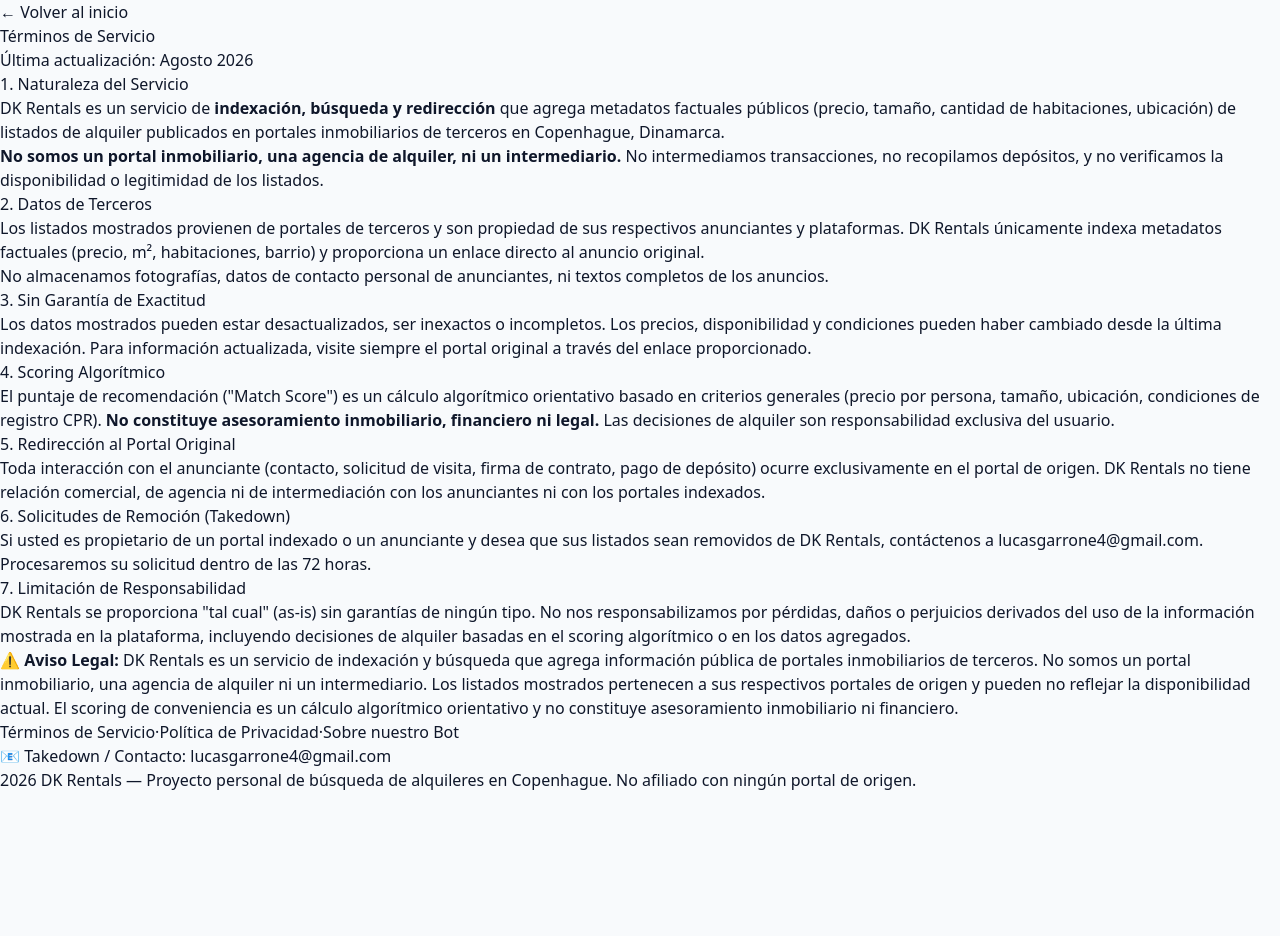
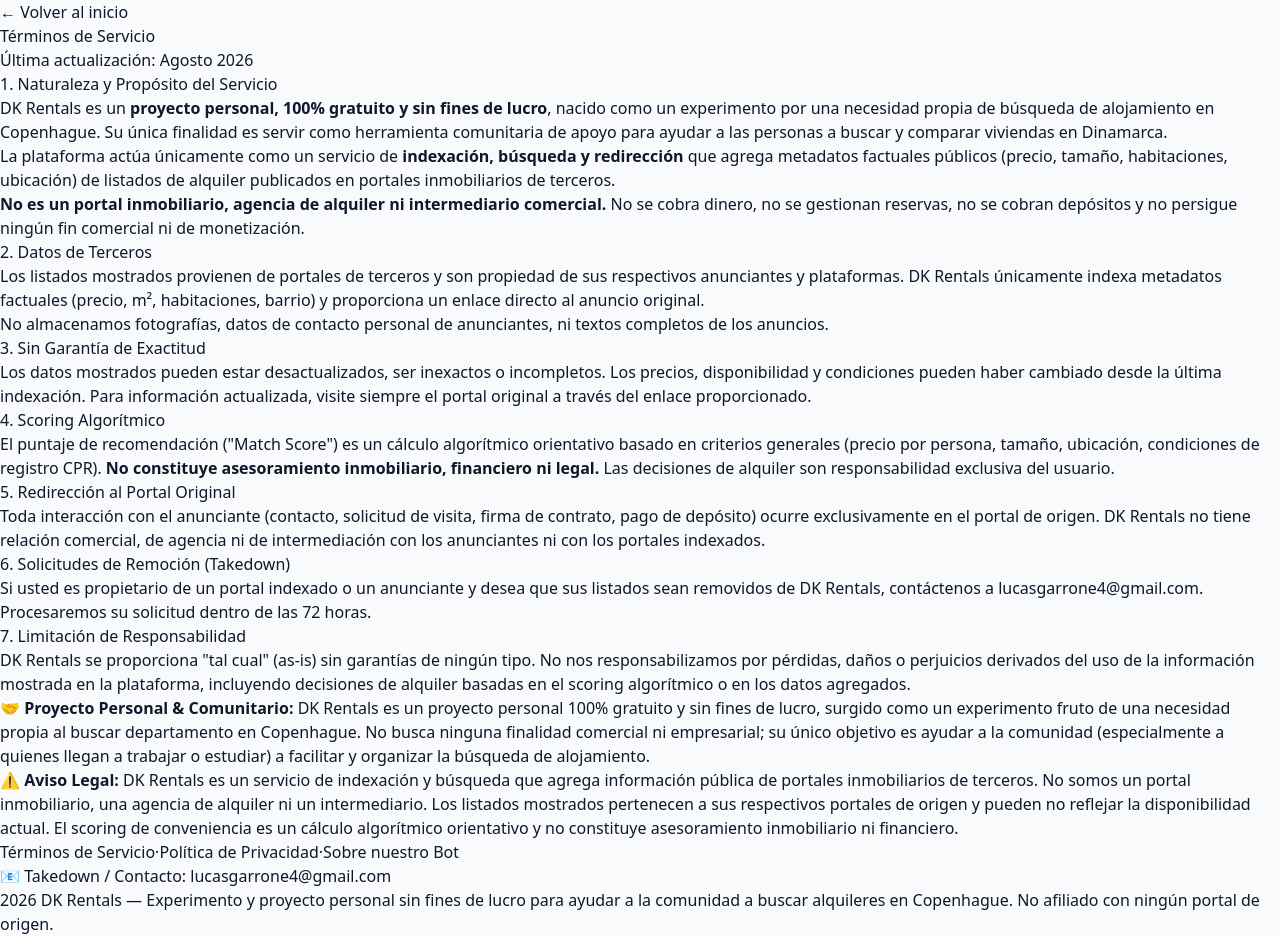
Before and after one commit to lucasGarrone2/DkApp, a Next.js app in the folder frontend/: page /legal in a window 1280 px wide. Before the commit the page ends 800 px from the top, so only its background shows below. Built offline with nearby package versions, Linux system fonts and the light colour scheme.

Commit message:
docs: reinforce personal non-profit community project purpose across footer, header, and legal pages

```diff
--- a/frontend/src/app/bot-info/page.tsx
+++ b/frontend/src/app/bot-info/page.tsx
@@ -19,9 +19,7 @@
           <section>
             <h2 className="text-lg font-bold text-slate-900 dark:text-white">What is DkApp-Bot?</h2>
             <p>
-              DkApp-Bot is an automated web crawler operated by DK Rentals, a personal project that aggregates publicly available
-              rental listing metadata in Copenhagen, Denmark. The bot collects only factual metadata (price, size, rooms, location)
-              and provides a direct link back to the original listing.
+              DkApp-Bot is an automated web crawler operated by DK Rentals, a non-commercial personal project created solely to help community members search for housing in Copenhagen, Denmark. The bot collects only factual metadata (price, size, rooms, location) and provides a direct link back to the original listing.
             </p>
           </section>
 
@@ -83,7 +81,7 @@
           <section>
             <h2 className="text-lg font-bold text-slate-900 dark:text-white">Contact</h2>
             <p>
-              Operator: Lucas Garrone<br />
+              Operator: Lucas Garrone (Personal Community Project)<br />
               Email: <a href="mailto:lucasgarrone4@gmail.com" className="text-blue-600 dark:text-blue-400 hover:underline">lucasgarrone4@gmail.com</a><br />
               Website: <a href="https://dk-app-woad.vercel.app" className="text-blue-600 dark:text-blue-400 hover:underline">dk-app-woad.vercel.app</a>
             </p>
--- a/frontend/src/app/legal/page.tsx
+++ b/frontend/src/app/legal/page.tsx
@@ -17,14 +17,15 @@
         <div className="prose prose-sm dark:prose-invert max-w-none space-y-6 text-slate-700 dark:text-slate-300 text-sm leading-relaxed">
 
           <section>
-            <h2 className="text-lg font-bold text-slate-900 dark:text-white">1. Naturaleza del Servicio</h2>
+            <h2 className="text-lg font-bold text-slate-900 dark:text-white">1. Naturaleza y Propósito del Servicio</h2>
             <p>
-              DK Rentals es un servicio de <strong>indexación, búsqueda y redirección</strong> que agrega metadatos factuales públicos
-              (precio, tamaño, cantidad de habitaciones, ubicación) de listados de alquiler publicados en portales inmobiliarios de terceros en Copenhague, Dinamarca.
+              DK Rentals es un <strong>proyecto personal, 100% gratuito y sin fines de lucro</strong>, nacido como un experimento por una necesidad propia de búsqueda de alojamiento en Copenhague. Su única finalidad es servir como herramienta comunitaria de apoyo para ayudar a las personas a buscar y comparar viviendas en Dinamarca.
             </p>
             <p>
-              <strong>No somos un portal inmobiliario, una agencia de alquiler, ni un intermediario.</strong> No intermediamos transacciones,
-              no recopilamos depósitos, y no verificamos la disponibilidad o legitimidad de los listados.
+              La plataforma actúa únicamente como un servicio de <strong>indexación, búsqueda y redirección</strong> que agrega metadatos factuales públicos (precio, tamaño, habitaciones, ubicación) de listados de alquiler publicados en portales inmobiliarios de terceros.
+            </p>
+            <p>
+              <strong>No es un portal inmobiliario, agencia de alquiler ni intermediario comercial.</strong> No se cobra dinero, no se gestionan reservas, no se cobran depósitos y no persigue ningún fin comercial ni de monetización.
             </p>
           </section>
 
--- a/frontend/src/app/privacy/page.tsx
+++ b/frontend/src/app/privacy/page.tsx
@@ -19,7 +19,7 @@
           <section>
             <h2 className="text-lg font-bold text-slate-900 dark:text-white">1. Responsable del Tratamiento</h2>
             <p>
-              DK Rentals es un proyecto personal operado por Lucas Garrone.<br />
+              DK Rentals es un <strong>proyecto personal y comunitario sin fines de lucro</strong> operado por Lucas Garrone con el único fin de ayudar a la búsqueda de alojamiento en Copenhague.<br />
               📧 Contacto: <a href="mailto:lucasgarrone4@gmail.com" className="text-blue-600 dark:text-blue-400 hover:underline">lucasgarrone4@gmail.com</a>
             </p>
           </section>
@@ -45,7 +45,7 @@
             <h2 className="text-lg font-bold text-slate-900 dark:text-white">3. Base Legal del Tratamiento (Art. 6 RGPD)</h2>
             <p>
               La indexación de metadatos factuales de listados inmobiliarios públicos se fundamenta en el <strong>interés legítimo</strong> (Art. 6(1)(f) RGPD)
-              de facilitar la búsqueda de vivienda en Copenhague mediante la agregación y comparación de información pública de mercado.
+              de facilitar la búsqueda de vivienda en Copenhague mediante la agregación y comparación de información pública de mercado sin fines comerciales.
             </p>
           </section>
 
--- a/frontend/src/components/Footer.tsx
+++ b/frontend/src/components/Footer.tsx
@@ -6,6 +6,13 @@
   return (
     <footer className="mt-auto border-t border-slate-200/80 dark:border-slate-800/80 bg-white/90 dark:bg-[#0b1120]/90 backdrop-blur-sm">
       <div className="container mx-auto px-4 sm:px-6 py-6 space-y-4">
+
+        {/* Personal & Community Purpose Banner */}
+        <div className="bg-blue-50/80 dark:bg-blue-950/30 border border-blue-200/80 dark:border-blue-900/50 rounded-xl p-4">
+          <p className="text-xs text-blue-950 dark:text-blue-200 leading-relaxed">
+            <strong>🤝 Proyecto Personal & Comunitario:</strong> DK Rentals es un proyecto personal 100% gratuito y sin fines de lucro, surgido como un experimento fruto de una necesidad propia al buscar departamento en Copenhague. No busca ninguna finalidad comercial ni empresarial; su único objetivo es ayudar a la comunidad (especialmente a quienes llegan a trabajar o estudiar) a facilitar y organizar la búsqueda de alojamiento.
+          </p>
+        </div>
 
         {/* Legal Disclaimer */}
         <div className="bg-amber-50/80 dark:bg-amber-950/20 border border-amber-200/60 dark:border-amber-800/40 rounded-xl p-4">
@@ -40,7 +47,7 @@
         </div>
 
         <p className="text-[10px] text-slate-400 dark:text-slate-600 text-center">
-          {new Date().getFullYear()} DK Rentals — Proyecto personal de búsqueda de alquileres en Copenhague. No afiliado con ningún portal de origen.
+          {new Date().getFullYear()} DK Rentals — Experimento y proyecto personal sin fines de lucro para ayudar a la comunidad a buscar alquileres en Copenhague. No afiliado con ningún portal de origen.
         </p>
       </div>
     </footer>
--- a/frontend/src/components/Header.tsx
+++ b/frontend/src/components/Header.tsx
@@ -30,9 +30,12 @@
               <span className="text-[11px] px-2.5 py-0.5 bg-blue-500/10 text-blue-700 dark:text-blue-300 font-bold rounded-full border border-blue-500/20">
                 Working Holiday
               </span>
+              <span className="hidden md:inline-block text-[10px] px-2 py-0.5 bg-emerald-500/10 text-emerald-700 dark:text-emerald-300 font-bold rounded-full border border-emerald-500/20">
+                Proyecto Personal Sin Fines de Lucro
+              </span>
             </div>
             <p className="text-[11px] font-medium text-slate-500 dark:text-slate-400">
-              Copenhague · Búsqueda grupal y registro CPR
+              Copenhague · Herramienta comunitaria para búsqueda grupal y registro CPR
             </p>
           </div>
         </div>
```
